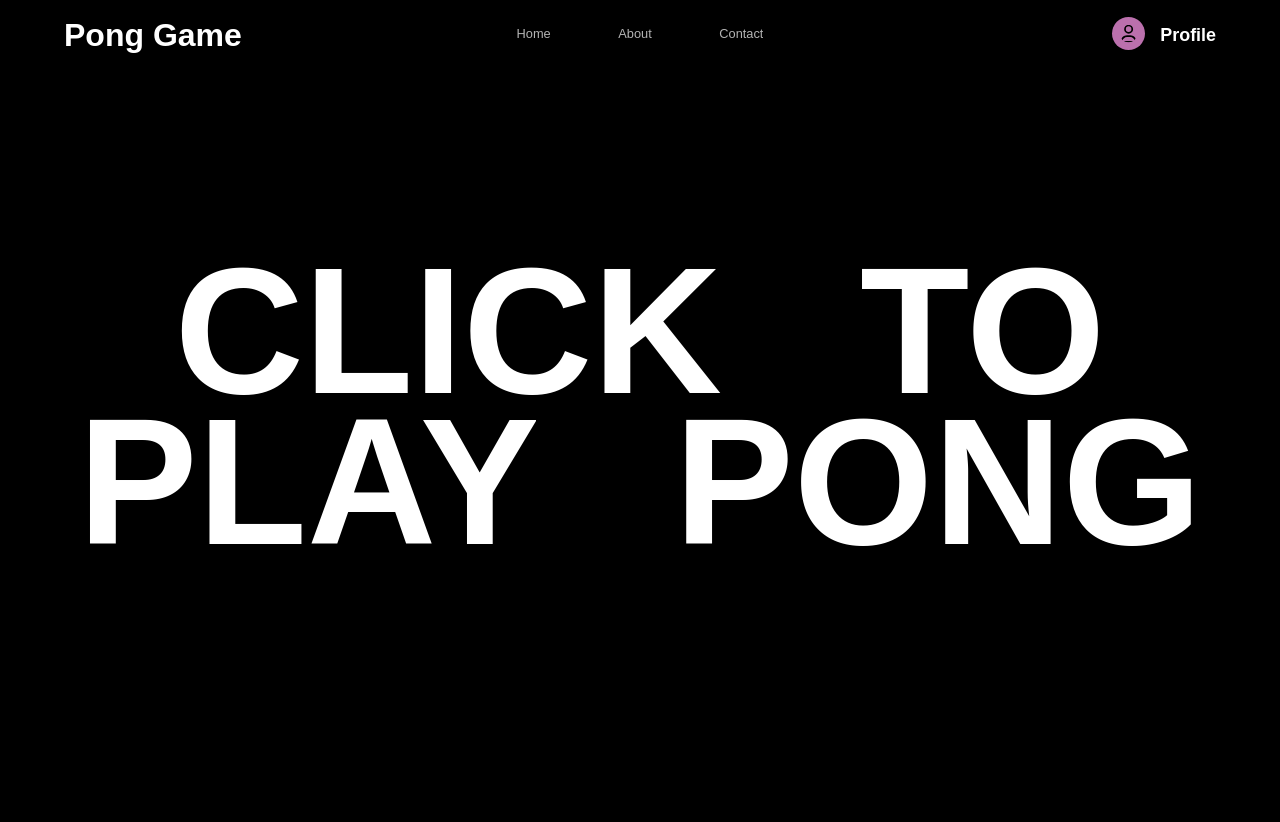
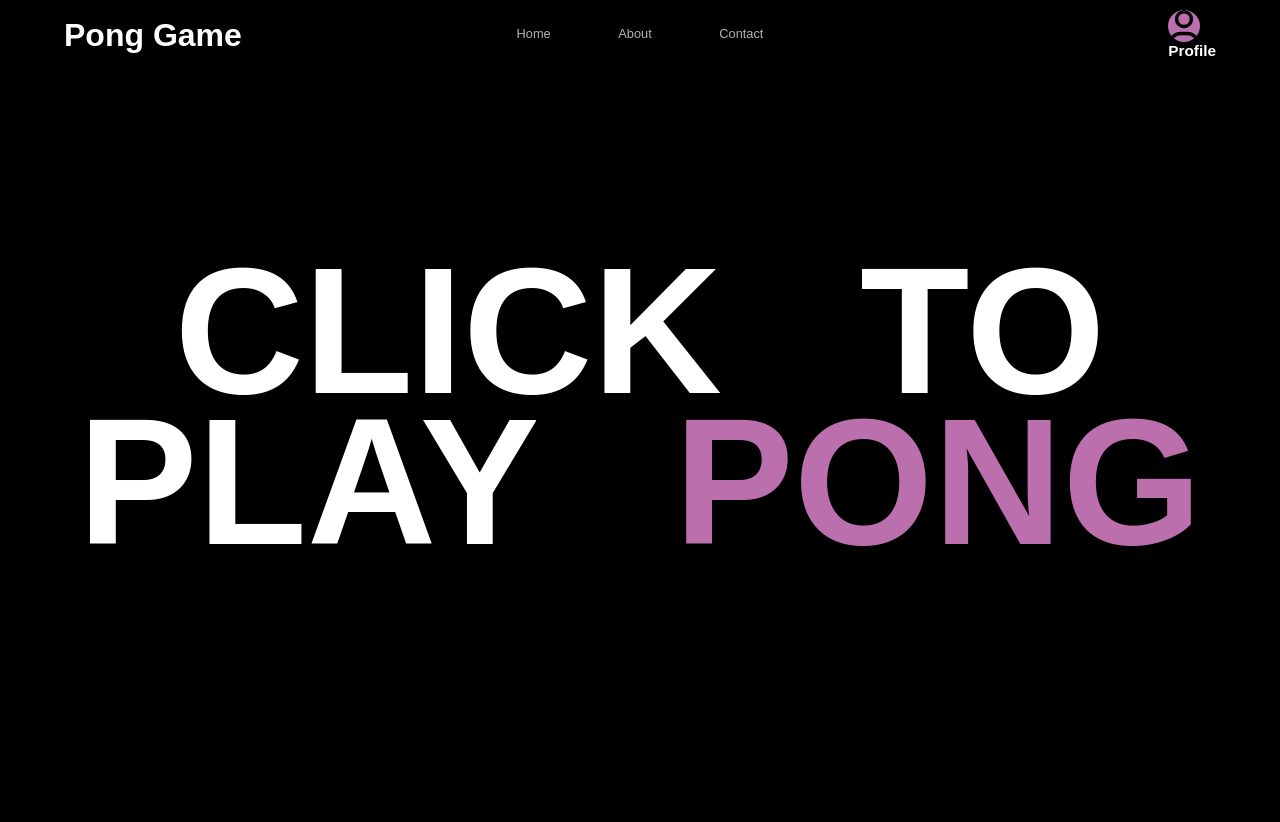
Before and after one commit to yvann-ba/ft_transcendence, a Django app: page / in a window 1280 px wide. Shown: the top 822 px of the page. Run offline with Django 5.2, Linux system fonts and the light colour scheme; data that the repository does not hold is empty; some libraries are stand-ins or nearby versions; some web fonts are replaced.

Commit message:
color test home-page

```diff
--- a/docker-compose/docker-compose.yml
+++ b/docker-compose/docker-compose.yml
@@ -1,3 +1,5 @@
+version: '3.3'
+
 services:
   db:
     image: postgres:13
@@ -16,7 +18,7 @@ services:
       dockerfile: Dockerfile
     command: python manage.py runserver 0.0.0.0:8000
     volumes:
-      - ./requirements/app:/app  # Assurez-vous que ce volume est
+      - ./requirements/app:/app
     ports:
       - "8000:8000"
     depends_on:
--- a/docker-compose/requirements/app/myproject/static/css/base.css
+++ b/docker-compose/requirements/app/myproject/static/css/base.css
@@ -1,5 +1,3 @@
-/* static/css/base.css */
-
 /* font */
 @font-face {
     font-family: "Aeonik";
@@ -25,7 +23,6 @@ body, html {
     font-size: 1vw;
 }
 
-
 div {
     margin: 0;
     border: 0;
@@ -41,7 +38,6 @@ div {
     z-index: 10;
     display: block;
 }
-
 
 .navbar {
     display: flex;
@@ -94,8 +90,6 @@ div {
     margin: 0 25px;
 }
 
-
-
 .profile-link  {
     display: flex;
     flex: 1;
@@ -106,34 +100,32 @@ div {
     transition: all 0.3s ease-in-out;
 }
 
-.profile-link a {
-    height: 100%;
-    width: 100%;
+.profile-button-label {
+    display: flex; /* Utilisation de flexbox pour aligner les éléments */
+    align-items: center; /* Aligne verticalement */
+    gap: 0.5rem; /* Espace entre le `svg` et le label */
+}
+
+.profile-button {
     display: flex;
     align-items: center;
-    justify-content: flex-end;
-}
-.profile-button svg {
-    width: 1.4rem;
-    height: 1.4rem;
-    padding: 0.6rem;
-    color: white;
+    justify-content: center;
+    width: 2.5rem; /* Ajuster la taille du cercle */
+    height: 2.5rem; /* Ajuster la taille du cercle */
+    background-color: #BB70AD;
+    border-radius: 50%;
     overflow: hidden;
-    background-color: #BB70AD;
-    border-radius: 100%;
-    position: relative;
-    margin-right: 1.2rem;
+    transition: background-color 0.3s ease-in-out;
 }
 
 .profile-label {
-    font-size: 1.4rem;
+    font-size: 1.2rem; /* Ajuster la taille de la police */
     font-weight: bold;
     color: white;
 }
 
-.profile-button-label:hover svg {
+.profile-button-label:hover .profile-button {
     background-color: #a14590;
-    color: white;
 }
 
 .clicked {
@@ -184,6 +176,52 @@ div {
     animation-name: rubberBand;
 }
 
+.flip-effect-profile a {
+    position: relative;
+    overflow: hidden;
+    display: block;
+    text-align: center;
+    -webkit-box-flex: 1;
+    -webkit-flex-grow: 1;
+    -ms-flex-positive: 1;
+    flex-grow: 1;
+    animation-duration: 1s;
+    animation-fill-mode: both;
+    padding: 0;
+}
+
+.flip-effect-profile a span {
+    display: block;
+}
+
+.flip-effect-profile a:after {
+    position: absolute;
+    top: 100%;
+    left: 0;
+    right: 0;
+    content: attr(data-hover);
+    display: inline;
+    text-align: center;
+}
+
+.flip-effect-profile a:hover .profile-label {
+    transform: translateY(-100%);
+    transition: transform 500ms cubic-bezier(0.68, -0.55, 0.265, 1.55);
+}
+
+.flip-effect-profile a:hover:after {
+    top: 0;
+    transition: top 500ms cubic-bezier(0.68, -0.55, 0.265, 1.55);
+    font-size: 1.4rem;
+    font-weight: bold;
+    color: white;
+}
+
+.flip-effect-profile a:active {
+    -webkit-animation-name: rubberBand;
+    animation-name: rubberBand;
+}
+
 .nav {
     opacity: 0;
     transition: opacity 500ms ease-out;
--- a/docker-compose/requirements/app/myproject/static/css/home.css
+++ b/docker-compose/requirements/app/myproject/static/css/home.css
@@ -30,6 +30,10 @@ main {
 
 .home-header-heading {
     margin: 0;
+}
+
+.w[data-i="4"] {
+    color: #BB70AD;
 }
 
 .h0 {
--- a/docker-compose/requirements/app/myproject/templates/base.html
+++ b/docker-compose/requirements/app/myproject/templates/base.html
@@ -26,9 +26,9 @@
                 </div>
             </div>
             <div class="profile-link">
-                <div class="profile-button-label">
+                <div class="profile-button-label flip-effect-profile">
                     <a href="/profile-page/" data-page="profile">
-                        <span class="profile-button">
+                        <span class="profile-button" data-hover="Profile" data-page="Profile">
                             <svg xmlns="http://www.w3.org/2000/svg" viewBox="0 0 448 512">
                                 <path d="M304 128a80 80 0 1 0 -160 0 80 80 0 1 0 160 0zM96 128a128 128 0 1 1 256 0A128 128 0 1 1 96 128zM49.3 464l349.5 0c-8.9-63.3-63.3-112-129-112l-91.4 0c-65.7 0-120.1 48.7-129 112zM0 482.3C0 383.8 79.8 304 178.3 304l91.4 0C368.2 304 448 383.8 448 482.3c0 16.4-13.3 29.7-29.7 29.7L29.7 512C13.3 512 0 498.7 0 482.3z"/>
                             </svg>
@@ -36,6 +36,7 @@
                         <span class="profile-label">Profile</span>
                     </a>
                 </div>
+            </div>
             </div>
         </div>
     </nav>
```
Also changed, not shown: 1 other file.
